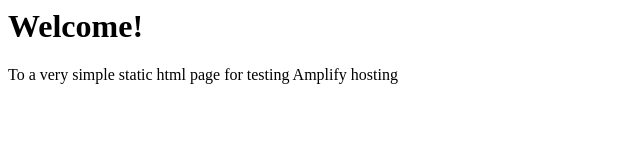
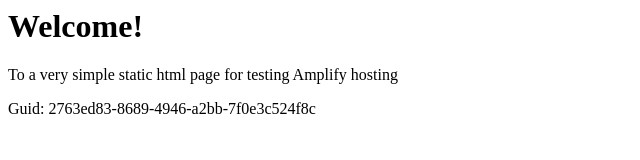
Before and after one commit to aws-aemilia-nrt/Github-PR-Commit-Integration-Test-DoNotTouch-GithubWebhookPreviewCanaryTest-v1-prod-ap-northeast-1, a website: page src/index.html in a window 1280 px wide. Shown: the whole page, without its empty margins (0-640 px from the left). Drawn offline with Linux system fonts and the light colour scheme.

Commit message:
commit from integ tests

```diff
--- a/src/index.html
+++ b/src/index.html
@@ -1,3 +1,5 @@
+
+
 <html lang="en">
 
 <head>
@@ -10,6 +12,6 @@
 <body>
     <h1>Welcome!</h1>
     <p>To a very simple static html page for testing Amplify hosting</p>
-</body>
+    <p>Guid: 2763ed83-8689-4946-a2bb-7f0e3c524f8c</p></body>
 
 </html>
```
